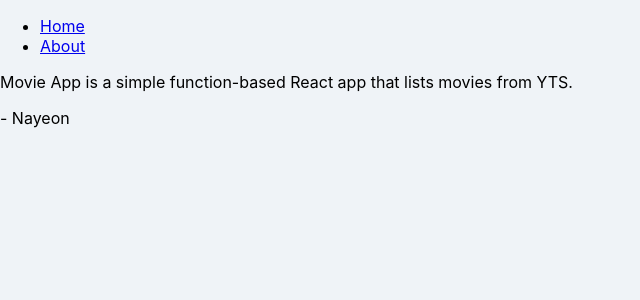
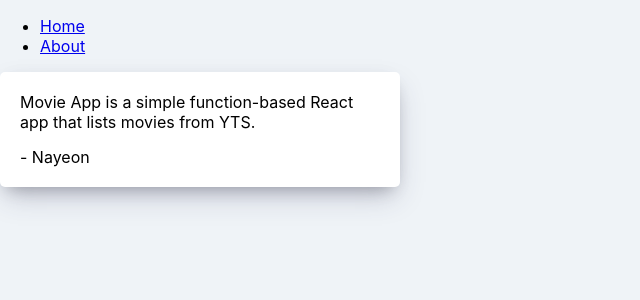
Before and after one commit to nayeonshin/movie-app-2, a React (Create React App) app: page /about in a window 1280 px wide. Shown: the top 300 px of the page, without its empty margins (0-640 px from the left). Built offline with nearby package versions, Linux system fonts and the light colour scheme.

Commit message:
feat(css): add styles to About page's card

```diff
--- a/src/components/Movie.module.css
+++ b/src/components/Movie.module.css
@@ -9,8 +9,7 @@
 .movie {
   background-color: white;
   border-radius: 5px;
-  box-shadow: 0 13px 27px -5px rgba(50, 50, 93, 0.25),
-    0 8px 16px -8px rgba(0, 0, 0, 0.3), 0 -6px 16px -6px rgba(0, 0, 0, 0.025);
+  box-shadow: var(--gray-shadow);
   color: #adaeb9;
   display: grid;
   font-weight: 300;
--- a/src/routes/About.js
+++ b/src/routes/About.js
@@ -1,7 +1,9 @@
+import styles from "./About.module.css";
+
 function About() {
   return (
-    <div>
-      <p>
+    <div className={styles.card}>
+      <p className={styles.card__introduction}>
         Movie App is a simple function-based React app that lists movies from
         YTS.
       </p>
--- /dev/null
+++ b/src/routes/About.module.css
@@ -0,0 +1,11 @@
+.card {
+  background-color: white;
+  border-radius: 5px;
+  box-shadow: var(--gray-shadow);
+  padding: 20px;
+  width: 400px;
+}
+
+.card__introduction {
+  margin: 0 0 15px 0;
+}
--- a/src/style.css
+++ b/src/style.css
@@ -1,3 +1,5 @@
+@import "variables.css";
+
 * {
   box-sizing: border-box;
 }
--- /dev/null
+++ b/src/variables.css
@@ -0,0 +1,4 @@
+:root {
+  --gray-shadow: 0 13px 27px -5px rgba(50, 50, 93, 0.25),
+    0 8px 16px -8px rgba(0, 0, 0, 0.3), 0 -6px 16px -6px rgba(0, 0, 0, 0.025);
+}
```
